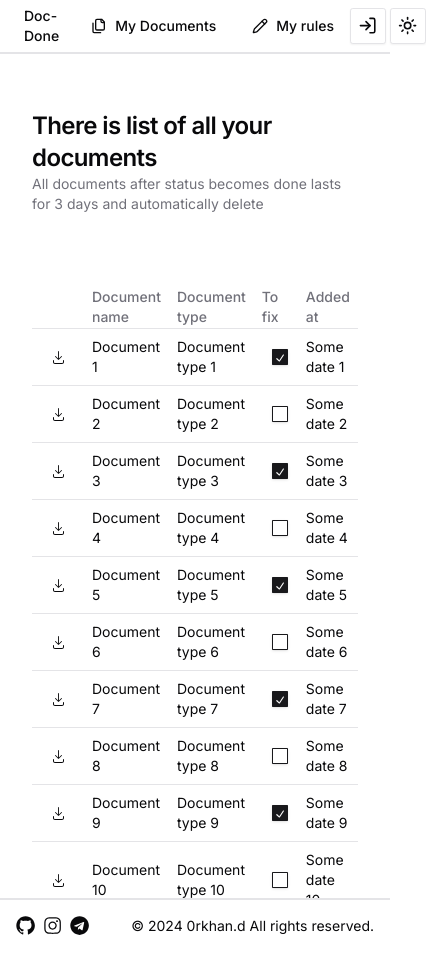
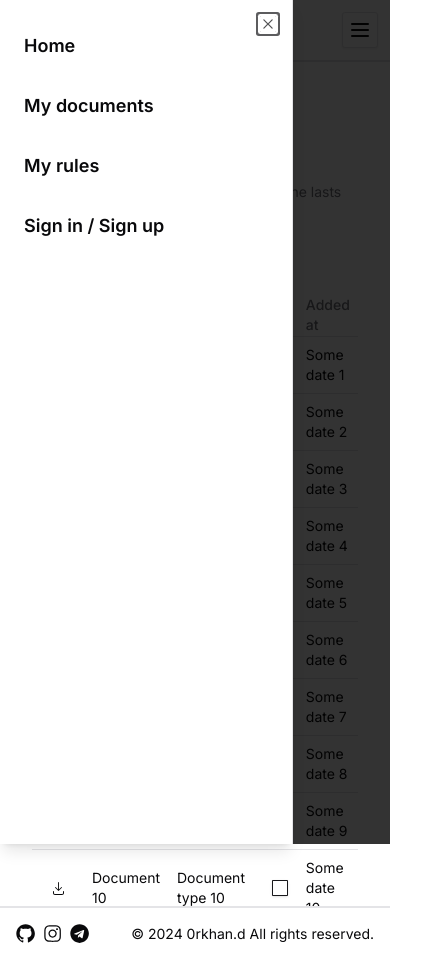
Before and after one commit to orkhan-d/doc-done-front, a Next.js app: page /documents in a window 390 px wide. Both pictures are taken after a click on the button 367 px from the left and 26 px from the top of the page. Shown: the whole page, 426 px wide, since content can reach past the window. Built offline with nearby package versions, Linux system fonts and the light colour scheme.

Commit message:
added responsive navbar

```diff
--- a/package.json
+++ b/package.json
@@ -11,6 +11,7 @@
   "dependencies": {
     "@hookform/resolvers": "^3.3.4",
     "@radix-ui/react-checkbox": "^1.0.4",
+    "@radix-ui/react-dialog": "^1.0.5",
     "@radix-ui/react-dropdown-menu": "^2.0.6",
     "@radix-ui/react-icons": "^1.3.0",
     "@radix-ui/react-label": "^2.0.2",
--- a/src/app/page.tsx
+++ b/src/app/page.tsx
@@ -4,7 +4,8 @@
 export default function Home() {
     return (
         <div className={`flex flex-col items-center gap-10`}>
-            <div>
+            <div className={`flex flex-col gap-10`}>
+                <div className={"px-4"}>
                     <p className="scroll-m-20 text-4xl font-extrabold tracking-tight lg:text-5xl">
                         Stop wasting your time!
                     </p>
@@ -16,9 +17,10 @@
                         It is too easy believe me 😎
                     </p>
                 </div>
-            <Button>
-                How to do it?
-            </Button>
+                <div className={"px-4"}>
+                    <Button>How to do it?</Button>
+                </div>
+            </div>
         </div>
     );
 }
--- a/src/components/custom/navbar.tsx
+++ b/src/components/custom/navbar.tsx
@@ -9,16 +9,18 @@
 } from "@/components/ui/navigation-menu";
 import {ModeToggle} from "@/components/custom/theme-toggle-button";
 import {cn} from "@/lib/utils";
-import {ButtonIcon} from "@radix-ui/react-icons";
-import {PencilIcon, FilesIcon, LucideLogIn} from "lucide-react"
+import {PencilIcon, FilesIcon, LucideLogIn, MenuIcon, MountainIcon} from "lucide-react"
 import {Button} from "@/components/ui/button";
+import {Sheet, SheetClose, SheetContent, SheetTrigger} from "@/components/ui/sheet";
 
 const Navbar = () => {
     return (
-        <div className={"border-b-2 border-b-grey-300 dark:border-b-grey-600"}>
-            <NavigationMenu className={"max-w-[1360px] mx-auto p-2"}>
+        <div className={"border-b-2 border-b-grey-300 dark:border-b-grey-600 p-3"}>
+            <NavigationMenu className={"hidden lg:flex max-w-[1360px] mx-auto"}>
                 <Link href={"/"} legacyBehavior passHref>
-                    <NavigationMenuLink className={navigationMenuTriggerStyle()}>
+                    <NavigationMenuLink className={cn(
+                        navigationMenuTriggerStyle(), 'text-xl font-bold'
+                    )}>
                         Doc-Done
                     </NavigationMenuLink>
                 </Link>
@@ -43,6 +45,44 @@
                     <ModeToggle/>
                 </div>
             </NavigationMenu>
+            <div className={"flex justify-between items-center flex-row lg:hidden"}>
+                <Link href={"/"} className={'text-xl font-bold'} legacyBehavior passHref>
+                    <Button variant={"outline"}>
+                        Doc-Done
+                    </Button>
+                </Link>
+                <Sheet>
+                    <SheetTrigger asChild>
+                        <Button className="" size="icon" variant="outline">
+                            <MenuIcon className="h-6 w-6" />
+                        </Button>
+                    </SheetTrigger>
+                    <SheetContent side="left">
+                        <div className={"grid grid-cols-1 gap-4"}>
+                            <SheetClose asChild>
+                                <Link className="flex w-full items-center py-2 text-lg font-semibold" href="/">
+                                    Home
+                                </Link>
+                            </SheetClose>
+                            <SheetClose asChild>
+                                <Link className="flex w-full items-center py-2 text-lg font-semibold" href="/documents">
+                                    My documents
+                                </Link>
+                            </SheetClose>
+                            <SheetClose asChild>
+                                <Link className="flex w-full items-center py-2 text-lg font-semibold" href="/rules">
+                                    My rules
+                                </Link>
+                            </SheetClose>
+                            <SheetClose asChild>
+                                <Link className="flex w-full items-center py-2 text-lg font-semibold" href="/auth">
+                                    Sign in / Sign up
+                                </Link>
+                            </SheetClose>
+                        </div>
+                    </SheetContent>
+                </Sheet>
+            </div>
         </div>
     );
 };
--- /dev/null
+++ b/src/components/ui/sheet.tsx
@@ -0,0 +1,140 @@
+"use client"
+
+import * as React from "react"
+import * as SheetPrimitive from "@radix-ui/react-dialog"
+import { Cross2Icon } from "@radix-ui/react-icons"
+import { cva, type VariantProps } from "class-variance-authority"
+
+import { cn } from "@/lib/utils"
+
+const Sheet = SheetPrimitive.Root
+
+const SheetTrigger = SheetPrimitive.Trigger
+
+const SheetClose = SheetPrimitive.Close
+
+const SheetPortal = SheetPrimitive.Portal
+
+const SheetOverlay = React.forwardRef<
+  React.ElementRef<typeof SheetPrimitive.Overlay>,
+  React.ComponentPropsWithoutRef<typeof SheetPrimitive.Overlay>
+>(({ className, ...props }, ref) => (
+  <SheetPrimitive.Overlay
+    className={cn(
+      "fixed inset-0 z-50 bg-black/80  data-[state=open]:animate-in data-[state=closed]:animate-out data-[state=closed]:fade-out-0 data-[state=open]:fade-in-0",
+      className
+    )}
+    {...props}
+    ref={ref}
+  />
+))
+SheetOverlay.displayName = SheetPrimitive.Overlay.displayName
+
+const sheetVariants = cva(
+  "fixed z-50 gap-4 bg-background p-6 shadow-lg transition ease-in-out data-[state=open]:animate-in data-[state=closed]:animate-out data-[state=closed]:duration-300 data-[state=open]:duration-500",
+  {
+    variants: {
+      side: {
+        top: "inset-x-0 top-0 border-b data-[state=closed]:slide-out-to-top data-[state=open]:slide-in-from-top",
+        bottom:
+          "inset-x-0 bottom-0 border-t data-[state=closed]:slide-out-to-bottom data-[state=open]:slide-in-from-bottom",
+        left: "inset-y-0 left-0 h-full w-3/4 border-r data-[state=closed]:slide-out-to-left data-[state=open]:slide-in-from-left sm:max-w-sm",
+        right:
+          "inset-y-0 right-0 h-full w-3/4 border-l data-[state=closed]:slide-out-to-right data-[state=open]:slide-in-from-right sm:max-w-sm",
+      },
+    },
+    defaultVariants: {
+      side: "right",
+    },
+  }
+)
+
+interface SheetContentProps
+  extends React.ComponentPropsWithoutRef<typeof SheetPrimitive.Content>,
+    VariantProps<typeof sheetVariants> {}
+
+const SheetContent = React.forwardRef<
+  React.ElementRef<typeof SheetPrimitive.Content>,
+  SheetContentProps
+>(({ side = "right", className, children, ...props }, ref) => (
+  <SheetPortal>
+    <SheetOverlay />
+    <SheetPrimitive.Content
+      ref={ref}
+      className={cn(sheetVariants({ side }), className)}
+      {...props}
+    >
+      {children}
+      <SheetPrimitive.Close className="absolute right-4 top-4 rounded-sm opacity-70 ring-offset-background transition-opacity hover:opacity-100 focus:outline-none focus:ring-2 focus:ring-ring focus:ring-offset-2 disabled:pointer-events-none data-[state=open]:bg-secondary">
+        <Cross2Icon className="h-4 w-4" />
+        <span className="sr-only">Close</span>
+      </SheetPrimitive.Close>
+    </SheetPrimitive.Content>
+  </SheetPortal>
+))
+SheetContent.displayName = SheetPrimitive.Content.displayName
+
+const SheetHeader = ({
+  className,
+  ...props
+}: React.HTMLAttributes<HTMLDivElement>) => (
+  <div
+    className={cn(
+      "flex flex-col space-y-2 text-center sm:text-left",
+      className
+    )}
+    {...props}
+  />
+)
+SheetHeader.displayName = "SheetHeader"
+
+const SheetFooter = ({
+  className,
+  ...props
+}: React.HTMLAttributes<HTMLDivElement>) => (
+  <div
+    className={cn(
+      "flex flex-col-reverse sm:flex-row sm:justify-end sm:space-x-2",
+      className
+    )}
+    {...props}
+  />
+)
+SheetFooter.displayName = "SheetFooter"
+
+const SheetTitle = React.forwardRef<
+  React.ElementRef<typeof SheetPrimitive.Title>,
+  React.ComponentPropsWithoutRef<typeof SheetPrimitive.Title>
+>(({ className, ...props }, ref) => (
+  <SheetPrimitive.Title
+    ref={ref}
+    className={cn("text-lg font-semibold text-foreground", className)}
+    {...props}
+  />
+))
+SheetTitle.displayName = SheetPrimitive.Title.displayName
+
+const SheetDescription = React.forwardRef<
+  React.ElementRef<typeof SheetPrimitive.Description>,
+  React.ComponentPropsWithoutRef<typeof SheetPrimitive.Description>
+>(({ className, ...props }, ref) => (
+  <SheetPrimitive.Description
+    ref={ref}
+    className={cn("text-sm text-muted-foreground", className)}
+    {...props}
+  />
+))
+SheetDescription.displayName = SheetPrimitive.Description.displayName
+
+export {
+  Sheet,
+  SheetPortal,
+  SheetOverlay,
+  SheetTrigger,
+  SheetClose,
+  SheetContent,
+  SheetHeader,
+  SheetFooter,
+  SheetTitle,
+  SheetDescription,
+}
```
Also changed, not shown: 1 other file (tests, documents, lock files or other folders). Lines whose indentation alone changed are shown as unchanged.
